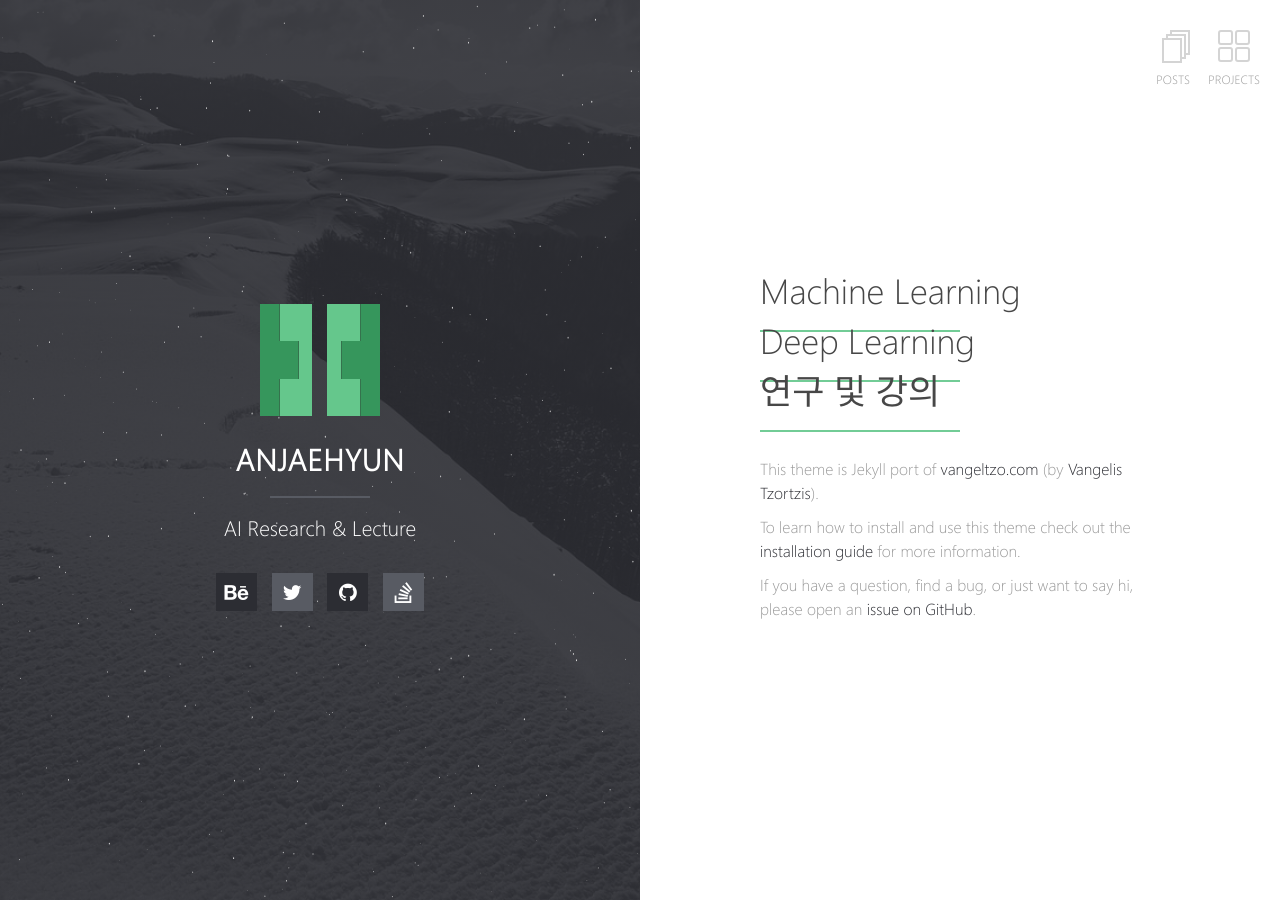
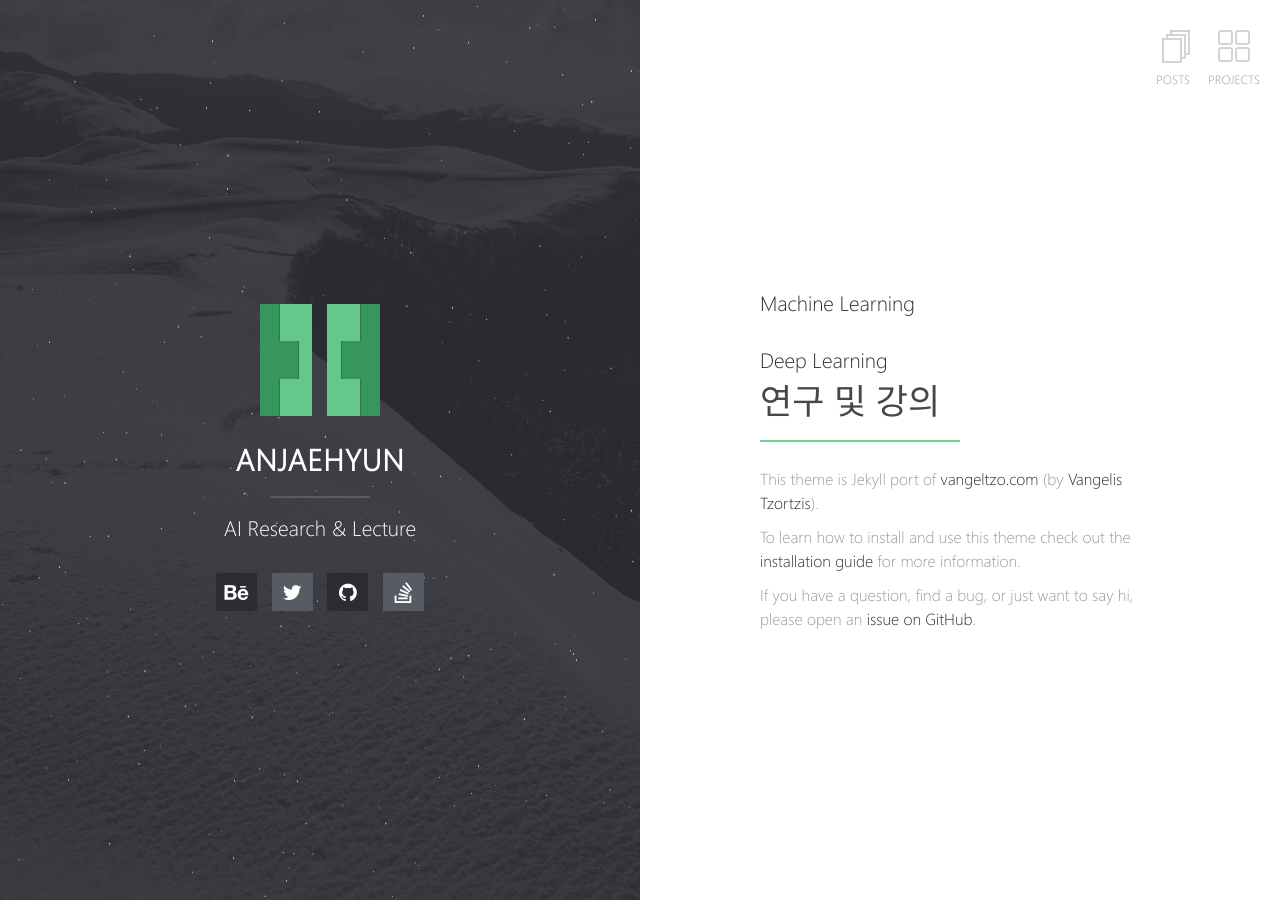
Before and after one commit to anjaehyun17/anjaehyun17.github.io, a Jekyll site: the page built from index.md, in a window 1280 px wide. Built offline with Jekyll 4.4.1, drawn with Linux system fonts in a browser that asks for light colours; our own code applies the rules of GitHub Pages for plain Markdown files.

Commit message:
blog init

```diff
--- a/index.md
+++ b/index.md
@@ -1,11 +1,11 @@
 ---
 layout: home
 ---
-## Machine Learning
+### Machine Learning
 
-## Deep Learning
+### Deep Learning
 
-## 연구 및 강의
+# 연구 및 강의
 
 This theme is Jekyll port of [vangeltzo.com](http://vangeltzo.com/) (by [Vangelis Tzortzis](https://github.com/srekoble)).
 
```
